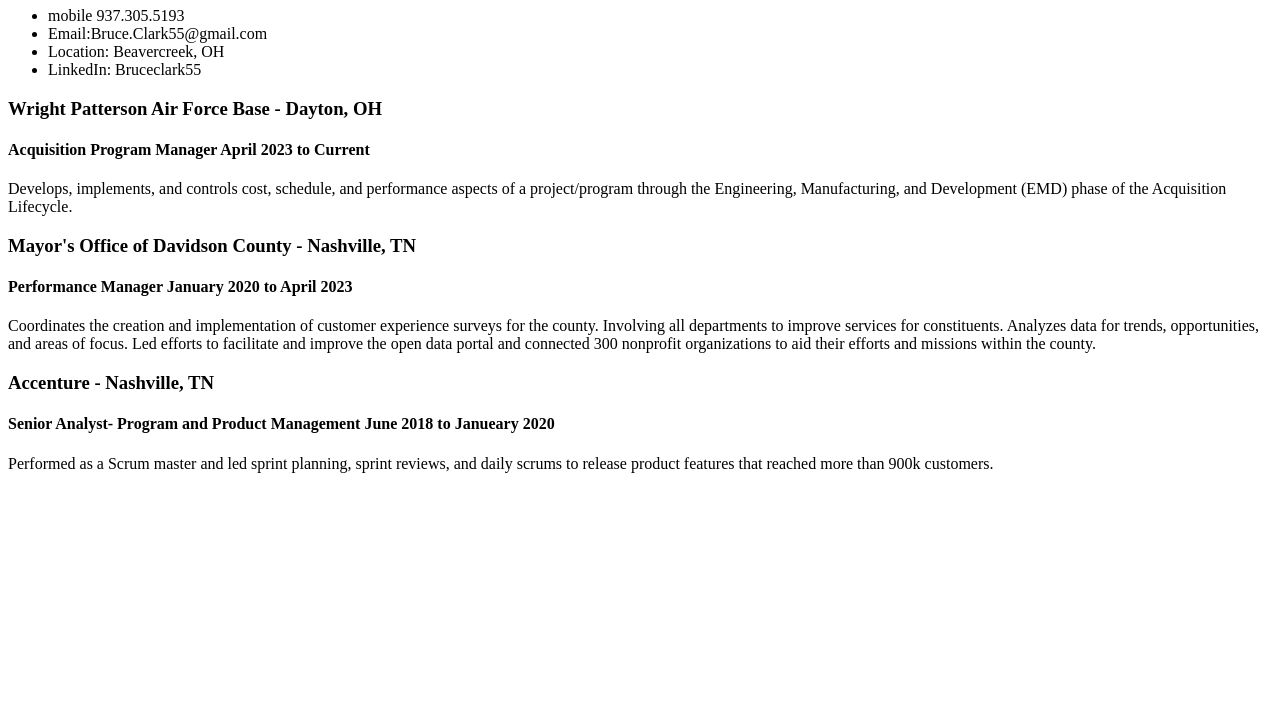
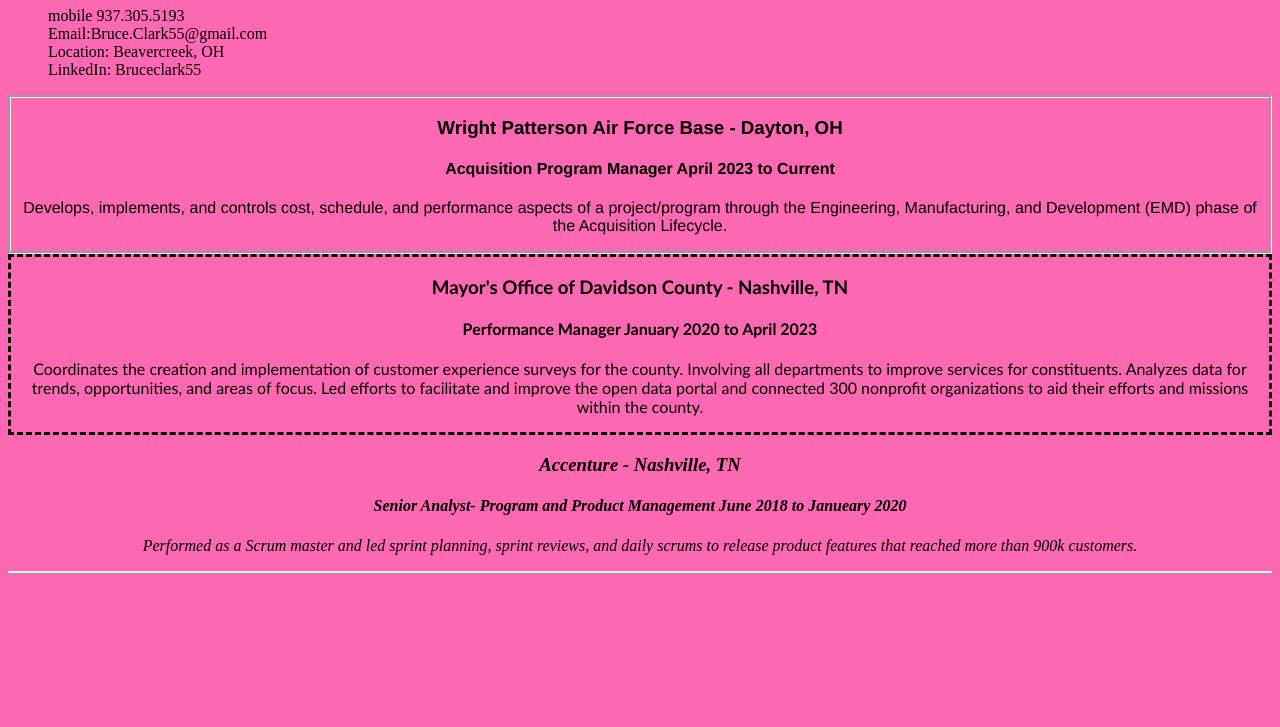
Before and after one commit to waynekent10/LAB-HTML-Resume-traditional, a plain HTML site: page index.html in a window 1280 px wide. Shown: the part 73-800 px from the top of the page. Drawn offline with Linux system fonts and the light colour scheme.

Commit message:
styling added

```diff
--- a/index.html
+++ b/index.html
@@ -4,29 +4,32 @@
     <meta charset="UTF-8">
     <meta name="viewport" content="width=device-width, initial-scale=1.0">
     <title>Resume</title>
+    <link rel="stylesheet" href="main.css" />
+    <link rel="shortcut icon" href="#">
 </head>
 <body>
-    <h1>Bruce Clark</h1>
-    <ul>
+    <h1 id="myName">Bruce Clark </h1>
+    <ul id="contact">
         <li>mobile 937.305.5193</li>
         <li>Email:Bruce.Clark55@gmail.com</li>
         <li>Location: Beavercreek, OH</li>
         <li>LinkedIn: Bruceclark55</li>
     </ul>
-<article>
+<article id="role">
     <h3>Wright Patterson Air Force Base - Dayton, OH</h3>
     <h4>Acquisition Program Manager April 2023 to Current</h4>
     <p>Develops, implements, and controls cost, schedule, and performance aspects of a project/program through the Engineering, Manufacturing, and Development (EMD) phase of the Acquisition Lifecycle.</p>
 </article>
-<article>
+<article id="role1">
     <h3>Mayor's Office of Davidson County - Nashville, TN</h3>
     <h4>Performance Manager January 2020 to April 2023 </h4>
     <p>Coordinates the creation and implementation of customer experience surveys for the county. Involving all departments to improve services for constituents. Analyzes data for trends, opportunities, and areas of focus. Led efforts to facilitate and improve the open data portal and connected 300 nonprofit organizations to aid their efforts and missions within the county.</p>
 </article>
-<article>
+<article id="role2">
     <h3>Accenture - Nashville, TN</h3>
     <h4>Senior Analyst- Program and Product Management June 2018 to Janueary 2020</h4>
     <p>Performed as a Scrum master and led sprint planning, sprint reviews, and daily scrums to release product features that reached more than 900k customers.</p>
 </article>
+<script src="main.js"></script>
 </body>
 </html>
--- a/main.css
+++ b/main.css
@@ -1,3 +1,22 @@
-body{
-    background-color: aqua;
+body {
+    background-color: hotpink;
 }
+#role{
+text-align: center;
+font-family: 'Franklin Gothic Medium', 'Arial Narrow', Arial, sans-serif;
+border-style: groove;
+}
+#role1{
+text-align: center;
+font-family: 'Gill Sans', 'Gill Sans MT', Calibri, 'Trebuchet MS', sans-serif;
+border-style: dashed;
+}
+#role2{
+    text-align: center;
+font-style: italic;
+border-bottom-style: ridge;
+}
+#contact{
+list-style-type: none; /* Remove bullets*/
+text-align:unset;
+}
```
